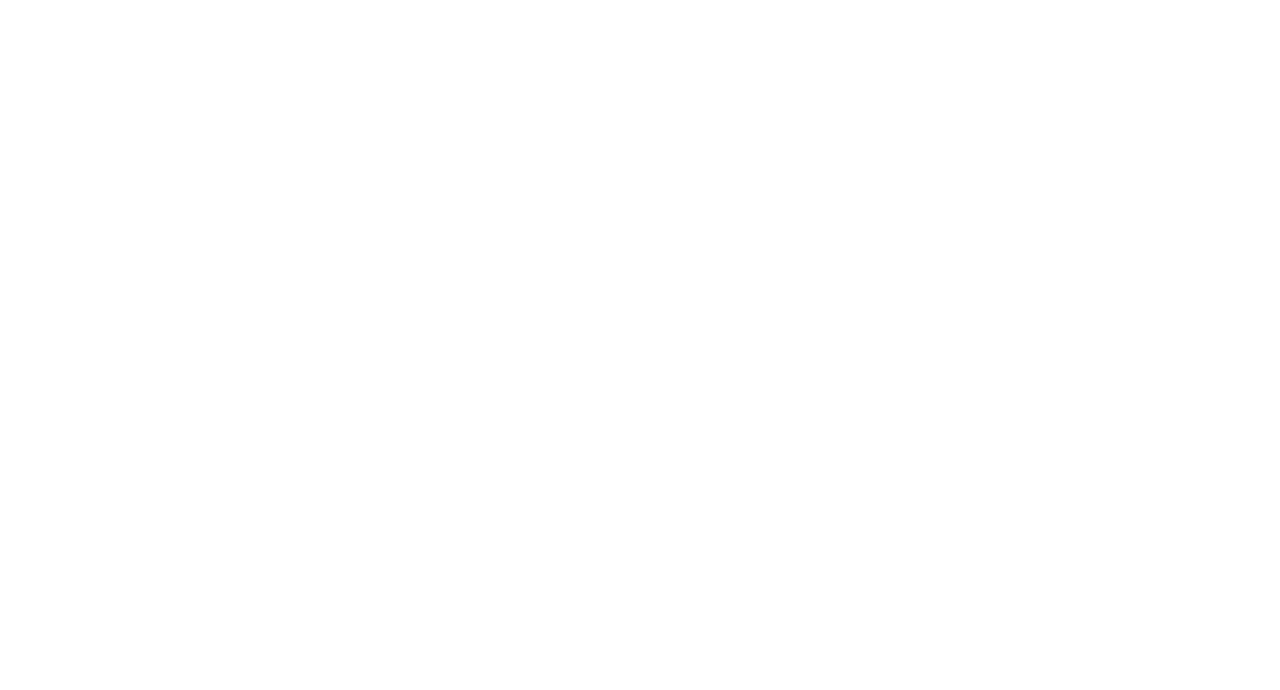
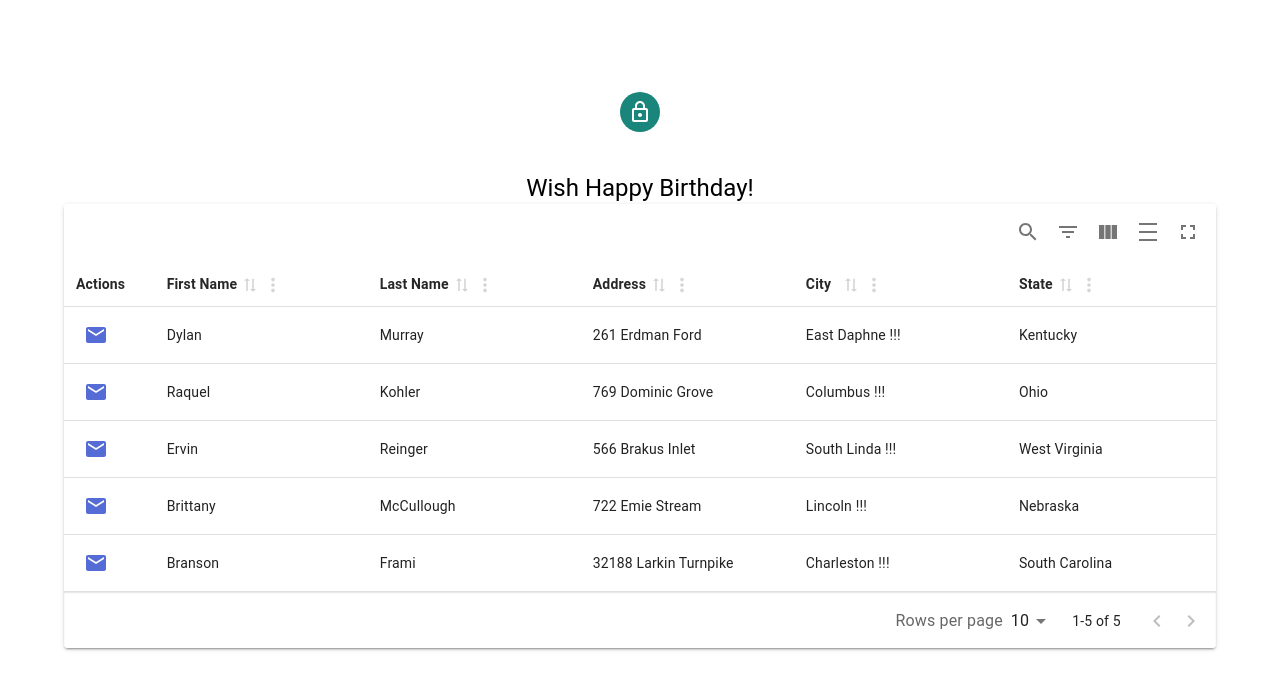
Before and after one commit to yardentamir/employees-birthday-board, a React (Vite) app in the folder client/: page /board in a window 1280 px wide. Before the commit this address had no page. Shown: the top 690 px of the page. Built offline with nearby package versions, Linux system fonts and the light colour scheme.

Commit message:
add simple board

```diff
--- a/client/package.json
+++ b/client/package.json
@@ -14,8 +14,10 @@
     "@emotion/styled": "^11.11.0",
     "@mui/icons-material": "^5.15.1",
     "@mui/material": "^5.15.1",
+    "@mui/x-date-pickers": "^6.18.5",
     "@reduxjs/toolkit": "^2.0.1",
     "axios": "^1.6.2",
+    "material-react-table": "^2.1.0",
     "react": "^18.2.0",
     "react-dom": "^18.2.0",
     "react-redux": "^9.0.4",
--- /dev/null
+++ b/client/src/pages/board/Board.page.tsx
@@ -0,0 +1,96 @@
+import { Email as EmailIcon } from "@mui/icons-material";
+import LockOutlinedIcon from "@mui/icons-material/LockOutlined";
+import { Avatar, Box, Container, IconButton, Typography } from "@mui/material";
+import { MaterialReactTable, type MRT_ColumnDef } from "material-react-table";
+import { useMemo } from "react";
+import { data as initialData, type Person } from "./data";
+
+export const Board = () => {
+  const columns = useMemo<MRT_ColumnDef<Person>[]>(
+    //column definitions...
+    () => [
+      {
+        accessorKey: "firstName",
+        header: "First Name",
+      },
+      {
+        accessorKey: "lastName",
+        header: "Last Name",
+      },
+      {
+        accessorKey: "address",
+        header: "Address",
+      },
+      {
+        accessorKey: "city",
+        header: "City",
+        Cell: ({ renderedCellValue }) => (
+          <Box
+            sx={{
+              display: "flex",
+              alignItems: "center",
+              gap: "1rem",
+            }}
+          >
+            <span>{renderedCellValue} !!!</span>
+          </Box>
+        ),
+      },
+      {
+        accessorKey: "state",
+        header: "State",
+      },
+    ],
+    []
+    //end
+  );
+
+  const data: Person[] = initialData;
+
+  return (
+    <Container
+      component="main"
+      sx={{
+        gap: "10px",
+      }}
+    >
+      <Box
+        sx={{
+          marginTop: 8,
+          display: "flex",
+          flexDirection: "column",
+          alignItems: "center",
+        }}
+        gap={4}
+      >
+        <Avatar sx={{ m: 1, bgcolor: "secondary.main" }}>
+          <LockOutlinedIcon />
+        </Avatar>
+        <Typography component="h1" variant="h5">
+          Wish Happy Birthday!
+        </Typography>
+      </Box>
+      <MaterialReactTable
+        columns={columns}
+        data={data}
+        enableRowActions
+        renderRowActions={({ row }) => (
+          <Box sx={{ display: "flex", flexWrap: "nowrap", gap: "8px" }}>
+            <IconButton
+              color="primary"
+              onClick={() =>
+                window.open(
+                  `mailto:kevinvandy@mailinator.com?subject=Hello ${row.original.firstName}!`
+                )
+              }
+            >
+              <EmailIcon />
+            </IconButton>
+          </Box>
+        )}
+      />
+    </Container>
+  );
+};
+
+export default Board;
--- a/client/src/pages/board/Board.tsx
+++ /dev/null
@@ -1,5 +0,0 @@
-function Board() {
-  return <div>Board</div>;
-}
-
-export default Board;
--- /dev/null
+++ b/client/src/pages/board/data.ts
@@ -0,0 +1,45 @@
+export type Person = {
+  firstName: string;
+  lastName: string;
+  address: string;
+  city: string;
+  state: string;
+};
+
+export const data = [
+  {
+    firstName: "Dylan",
+    lastName: "Murray",
+    address: "261 Erdman Ford",
+    city: "East Daphne",
+    state: "Kentucky",
+  },
+  {
+    firstName: "Raquel",
+    lastName: "Kohler",
+    address: "769 Dominic Grove",
+    city: "Columbus",
+    state: "Ohio",
+  },
+  {
+    firstName: "Ervin",
+    lastName: "Reinger",
+    address: "566 Brakus Inlet",
+    city: "South Linda",
+    state: "West Virginia",
+  },
+  {
+    firstName: "Brittany",
+    lastName: "McCullough",
+    address: "722 Emie Stream",
+    city: "Lincoln",
+    state: "Nebraska",
+  },
+  {
+    firstName: "Branson",
+    lastName: "Frami",
+    address: "32188 Larkin Turnpike",
+    city: "Charleston",
+    state: "South Carolina",
+  },
+];
--- a/client/src/routes.constants.ts
+++ b/client/src/routes.constants.ts
@@ -1,3 +1,3 @@
 export const LOGIN_PATH = "/login";
-export const SIGN_UP_PATH = "/SignUp";
-export const DASHBOARD_PATH = "/Dashboard";
+export const SIGN_UP_PATH = "/signUp";
+export const BOARD_PATH = "/board";
--- a/client/src/routes.tsx
+++ b/client/src/routes.tsx
@@ -1,17 +1,20 @@
 import { Navigate, Route, Routes } from "react-router-dom";
 
+import BoardPage from "./pages/board/Board.page";
 import LoginPage from "./pages/login/Login.page";
 import SignUpPage from "./pages/signUp/SignUp.page";
 // import AuthRoute from "../routes/auth.route";
 
-import { LOGIN_PATH, SIGN_UP_PATH } from "./routes.constants";
+import { BOARD_PATH, LOGIN_PATH, SIGN_UP_PATH } from "./routes.constants";
 
 function AppRoutes() {
   return (
     <Routes>
-      <Route path="/" element={<Navigate replace to={LOGIN_PATH} />} />
+      {/* <Route path="/" element={<Navigate replace to={LOGIN_PATH} />} /> */}
+      <Route path="/" element={<Navigate replace to={BOARD_PATH} />} />
       <Route path={LOGIN_PATH} element={<LoginPage />} />
       <Route path={SIGN_UP_PATH} element={<SignUpPage />} />
+      <Route path={BOARD_PATH} element={<BoardPage />} />
       {/* <Route element={<AuthRoute />}>
           <Route path={DASHBOARD_PATH} element={<UpdateUser />} />
         </Route> */}
--- a/client/src/theme.tsx
+++ b/client/src/theme.tsx
@@ -14,6 +14,23 @@
       main: red.A400,
     },
   },
+  components: {
+    MuiCssBaseline: {
+      styleOverrides: () => `
+        h1 {
+          color: black;
+        }
+      `,
+    },
+    MuiContainer: {
+      styleOverrides: {
+        root: {
+          height: "100dvh",
+          padding: "20px",
+        },
+      },
+    },
+  },
 });
 
 export default theme;
```
Also changed, not shown: 1 other file (tests, documents, lock files or other folders).
